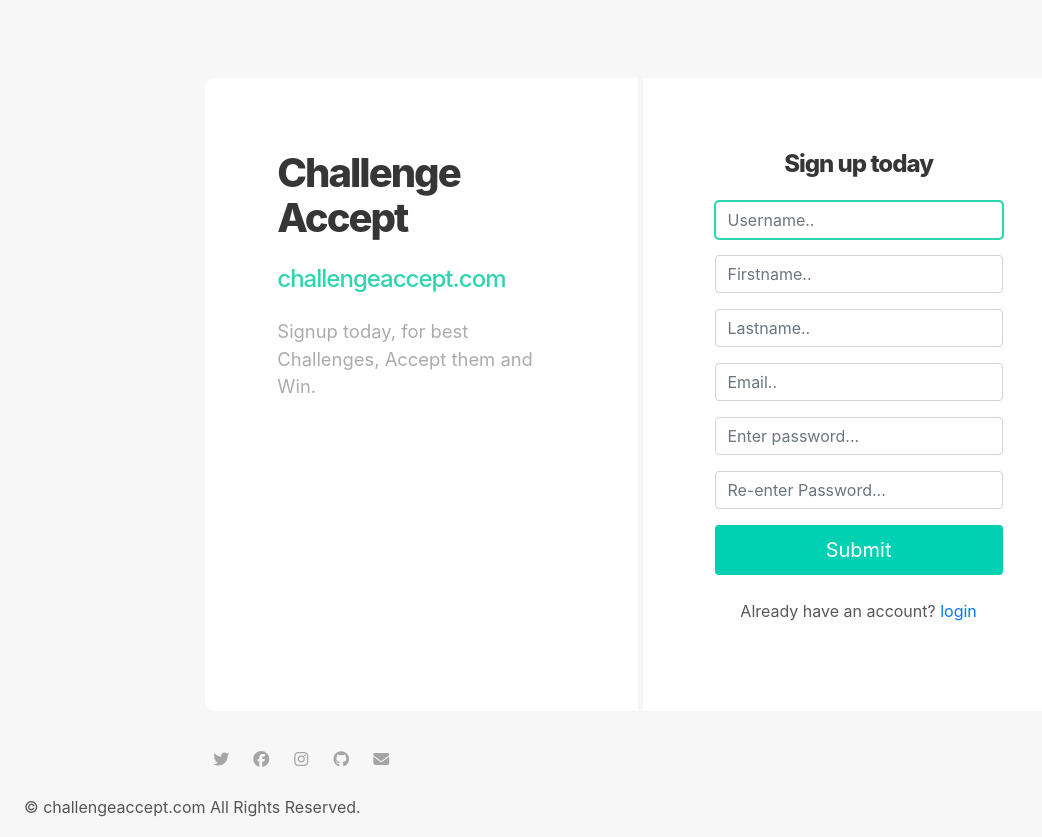
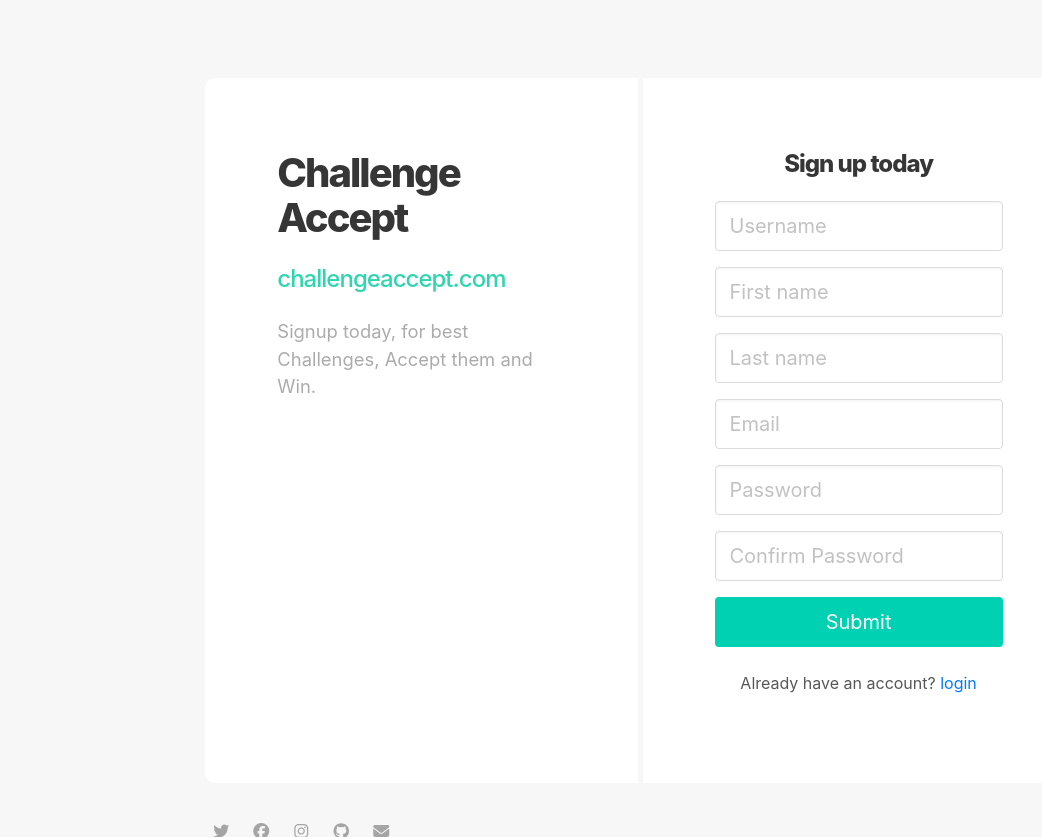
Before and after one commit to mudasiralinizamani/challengeaccept, a Django app: page /accounts/signup/ in a window 1280 px wide. Shown: the part 162-999 px from the top of the page, without its empty margins (0-1042 px from the left). Run offline with Django 3.2, Linux system fonts and the light colour scheme; some libraries are stand-ins or nearby versions; some web fonts are replaced.

Commit message:
password validations are removed

```diff
--- a/Templates/Base/Base.html
+++ b/Templates/Base/Base.html
@@ -135,7 +135,7 @@
     <!-- Messages to the User - Mudasir Ali -->
     {% if messages %}
         {% for message in messages %}
-            <article class="message is-{{message.tags}}" id="my-message-box" style="max-width: 20rem;">
+            <article class="message is-{{message.tags}}" id="my-message-box" style="max-width: 20rem; min-width: 15rem;">
             <div class="message-header">
                 <p>Message</p>
                 <button class="delete" id="delete-message" aria-label="delete"></button>
--- a/accounts/templates/Accounts/Signup.html
+++ b/accounts/templates/Accounts/Signup.html
@@ -46,7 +46,37 @@
             {% csrf_token %}
             <div class="field">
               <div class="control">
-                  {{form | crispy}}
+                    <input class="input is-medium" type="text" name="username" required id="username" placeholder="Username" value="{{typed_username}}">
+              </div>
+            </div>
+            <div class="field">
+              <div class="control">
+                    <input class="input is-medium" type="text" name="fname" required placeholder="First name" value="{{typed_firstaname}}">
+              </div>
+            </div>
+            <div class="field">
+              <div class="control">
+                    <input class="input is-medium" type="text" name="lname" required placeholder="Last name" value="{{typed_lastname}}">
+              </div>
+            </div>
+            <div class="field">
+              <div class="control">
+                    <input class="input is-medium" type="text" name="email" required placeholder="Email" value="{{typed_email}}">
+              </div>
+            </div>
+            <div class="field">
+              <div class="control">
+                    <input class="input is-medium" type="password" name="password" required placeholder="Password">
+              </div>
+            </div>
+            <div class="field">
+              <div class="control">
+                    <input class="input is-medium" type="password" name="passwordc" required placeholder="Confirm Password">
+              </div>
+            </div>
+            <div class="field">
+              <div class="control">
+                <!-- {{form | crispy}} -->
               </div>
             </div>
             <button class="button is-block is-primary is-fullwidth is-medium">Submit</button>
--- a/accounts/views.py
+++ b/accounts/views.py
@@ -8,7 +8,7 @@ from django.contrib.auth.forms import UserCreationForm, User
 from django.contrib.auth.models import User as User_Model_D
 from .models import Registered_Users, UserOTP
 from random import randint
-from django.core.mail import EmailMessage
+from django.core.mail import EmailMessage, message
 from django.conf import settings
 
 
@@ -19,6 +19,14 @@ from django.conf import settings
 Users_are_Registered = Registered_Users.objects.all()
 
 Registered_Users_List = []
+
+Users = User_Model_D.objects.all()
+All_Users = []
+
+
+for User in Users:
+    All_Users.append(str(User.username))
+
 
 for User in Users_are_Registered:
     Registered_Users_List.append(str(User))
@@ -39,9 +47,15 @@ def Signup(req):
     else:
         form = forms.CreateUserForm()
 
-
         if req.method == 'POST':
+            # Getting all the Fields from the Signup Form - Mudasir Ali
             get_otp = req.POST.get('otp')
+            Username = req.POST.get('username')
+            Firstname = req.POST.get('fname')
+            Lastname = req.POST.get('lname')
+            Email = req.POST.get('email')
+            Password = req.POST.get('password')
+            Passwordc = req.POST.get('passwordc')
 
             # Checking the OTP is insert - Mudasir Ali
             if get_otp:
@@ -60,39 +74,51 @@ def Signup(req):
 
             # If the OTP is not insert then the Signup will Rendered - Mudair Ali
             else:
-                form = forms.CreateUserForm(req.POST)
 
-                if form.is_valid():
-                    form.save()
+                # Saving that User typed in the Form - Mudasir Ali
+                typed_username = str(Username)
+                typed_firstname = str(Firstname)
+                typed_lastname = str(Lastname)
+                typed_email = str(Email)
 
-                    username = form.cleaned_data.get('username')
+                Content = {'typed_username': typed_username, 'typed_firstaname': typed_firstname, 'typed_lastname': typed_lastname, 'typed_email': typed_email}
 
-                    # Creating the USER inactive, So the User cannot login,
-                    # After the OTP verification the USER wil active
-                    usr = User_Model_D.objects.get(username=username)
-                    usr.is_active = False
-                    usr.save()
+                # Checks For Errors - Mudasir Ali
 
-                    # Creating the OTP for the USER - Mudasir Ali
-                    user_otp = randint(100000, 999999)
+                if Username in All_Users:
+                    messages.error(req, f'username: {Username}, already exists in database')
+                    return render(req, 'Accounts/Signup.html', Content)
 
-                    # Saving OTP in the Database - Mudasir Ali
-                    User_OTP_Model = UserOTP(user=usr, otp=user_otp)
-                    User_OTP_Model.save()
+                if '@gmail.com' not in Email:
+                    messages.error(req, f'Invalid Email')
+                    return render(req, 'Accounts/Signup.html', Content)
 
-                    # Sending Email to the USER GMAIL, and this email user will get OTP - Mudasir Ali
-                    email = EmailMessage('Challenge Accept - Verify your OTP', f'Hi {usr.username}, Your OTP is {user_otp}', settings.EMAIL_HOST_USER, [usr.email])
-                    email.send()
+                if Password != Passwordc:
+                    messages.error(req, f'Password is not matching to the Confirm Password')
+                    return render(req, 'Accounts/Signup.html', Content)
 
+                # Creating the USER in_active, So the User cannot login,
+                # After the OTP verification the USER wil active - Mudasir ALi
 
-                    messages.info(req, f'An OTP has been sent to your Gmail. Enter the OTP')
-                    return render(req, 'Accounts/Signup.html', {'otp': True, 'user': usr})
+                myuser = User_Model_D.objects.create_user(Username, Email, Passwordc)
+                myuser.first_name = Firstname
+                myuser.last_name = Lastname
+                myuser.is_active = False
+                myuser.save()
 
+                # Creating the OTP for the USER - Mudasir Ali
+                user_otp = randint(100000, 999999)
 
-                # form.save()
+                # Saving OTP in the Database - Mudasir Ali
+                User_OTP_Model = UserOTP(user=myuser, otp=user_otp)
+                User_OTP_Model.save()
 
-                # messages.success(req, f'Account was successfully created {form.cleaned_data.get("username")}, Now Login')
-                # return redirect('Index')
+                # Sending Email to the USER GMAIL, and this email user will get OTP - Mudasir Ali
+                email = EmailMessage('Challenge Accept - Verify OTP', f'Hi {Username}, Your OTP is {user_otp}', settings.EMAIL_HOST_USER, [Email])
+                email.send()
+
+                messages.info(req, f'An OTP has been sent to your Gmail. Enter the OTP')
+                return render(req, 'Accounts/Signup.html', {'otp': True, 'user': myuser})
 
         Content = {'form': form, }
         return render(req, 'Accounts/Signup.html', Content)
--- a/challengeaccepted/settings.py
+++ b/challengeaccepted/settings.py
@@ -25,7 +25,7 @@ BASE_DIR = os.path.dirname(os.path.dirname(os.path.abspath(__file__)))
 SECRET_KEY = '30ign8^wk3nola_a&mx#@7y2%6m)8@0yz4_^5pgnuo(%#h)kua'
 
 # SECURITY WARNING: don't run with debug turned on in production!
-DEBUG = False
+DEBUG = True
 
 ALLOWED_HOSTS = ['127.0.0.1', 'f2c8dcf5e4f3.ngrok.io']
 
--- a/main/views.py
+++ b/main/views.py
@@ -1,7 +1,7 @@
 from django.shortcuts import render
 from .models import Contact as ContactModel
 from django.contrib import messages
-from django.core.mail import send_mail
+from django.core.mail import EmailMessage
 from django.conf import settings
 
 
@@ -21,6 +21,8 @@ def Contact(req):
         else:
             contact = ContactModel(name=Name, email=Email,subject=Subject, message=Message)
             contact.save()
-            send_mail(Subject, Message, Email, [settings.EMAIL_HOST_USER])
+            email = EmailMessage('Challenge Accept - Verify OTP', f'New Message\nName: {Name}\nEmail: {Email}\nSubject: {Subject}\n\nMessage: \n {Message}', settings.EMAIL_HOST_USER, [settings.EMAIL_HOST_USER])
+            email.send()
             messages.success(req, f'Thanks for Contacting, {Name}.')
+
     return render(req, 'Pages/Contact.html')
```
Also changed, not shown: db.sqlite3.
